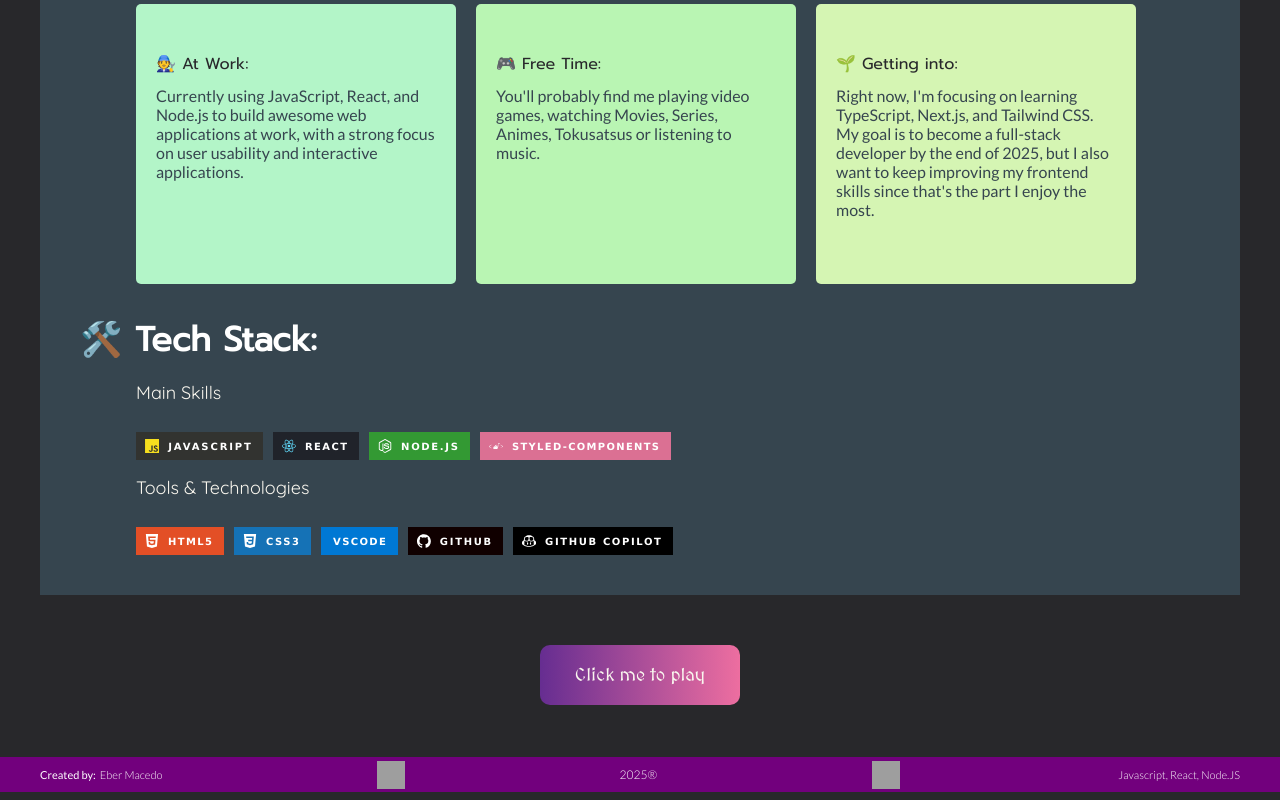
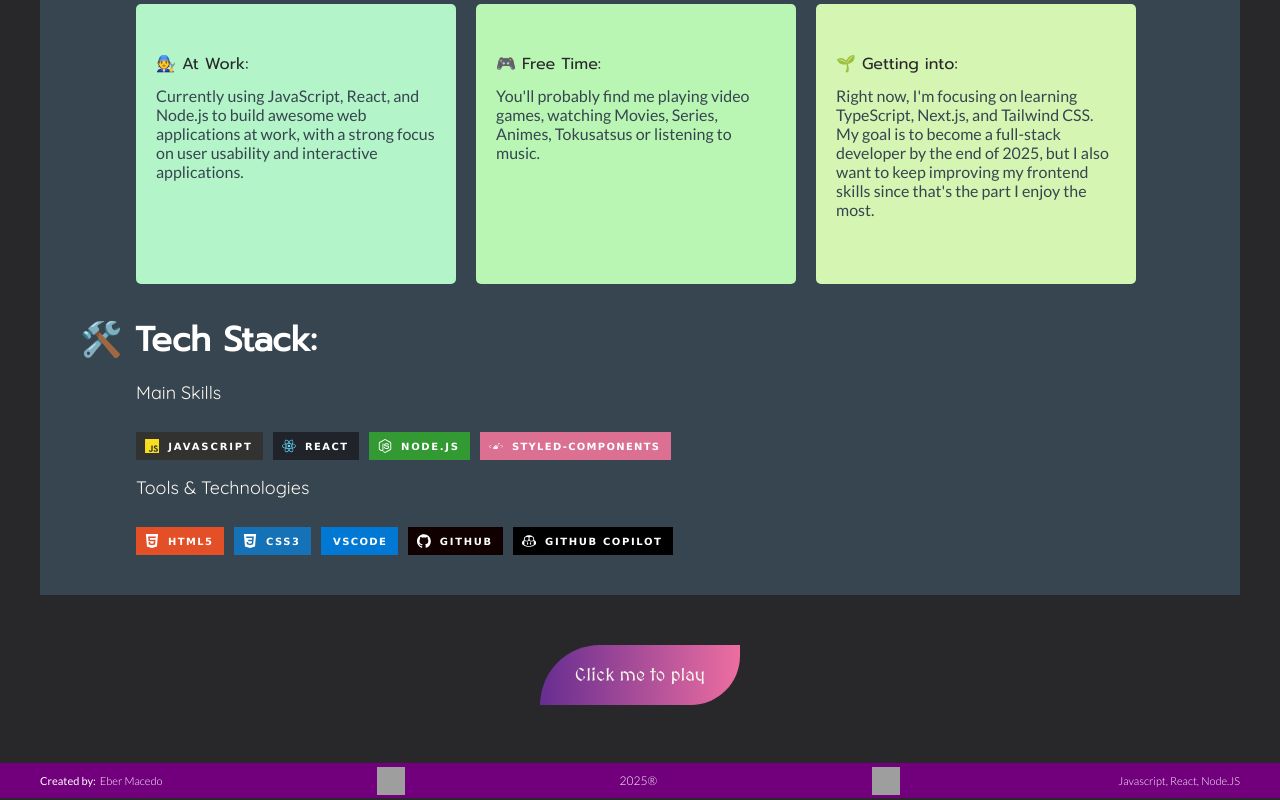
Before and after one commit to ebertm777/epic-profile-site, a Next.js app: page / in a window 1280 px wide. Shown: the part 1079-1879 px from the top of the page. Built offline with nearby package versions, Linux system fonts and the light colour scheme; grey boxes are pictures that could not be loaded.

Commit message:
minor changes

```diff
--- a/app/Components/RPG/styles.js
+++ b/app/Components/RPG/styles.js
@@ -9,7 +9,8 @@ export const ShowRpgModel = styled.div`
   margin-bottom: 12px;
   cursor: pointer;
   padding: 10px 20px;
-  border-radius: 10px;
+  border-top-left-radius: 150px;
+  border-bottom-right-radius: 123px;
   width: 160px;
   height: 40px;
   background: linear-gradient(90deg, #662d91 0%, #ed6ea0 100%);
@@ -17,6 +18,7 @@ export const ShowRpgModel = styled.div`
 `;
 
 export const Container = styled.div.attrs((props) => ({}))`
+  position: relative; /* necessário para posicionar o pseudo-elemento */
   display: flex;
   flex-direction: column;
   justify-content: center;
@@ -26,9 +28,25 @@ export const Container = styled.div.attrs((props) => ({}))`
   margin-bottom: 28px;
   transition: height 0.8s ease-in-out;
   margin-top: 12px;
+  z-index: 1;
+  padding: 3px;
 
-  &:hover {
-    outline: 4px solid #662d91;
+  &::before {
+    content: "";
+    position: absolute;
+    top: -4px;
+    left: -4px;
+    right: -4px;
+    bottom: -4px;
+    background: linear-gradient(90deg, #662d91 0%, #ed6ea0 100%);
+    border-radius: 14px; /* combine com o arredondamento do iframe */
+    z-index: -1;
+    opacity: 0;
+    transition: opacity 0.3s ease;
+  }
+
+  &:hover::before {
+    opacity: 1;
   }
 
   iframe {
```
